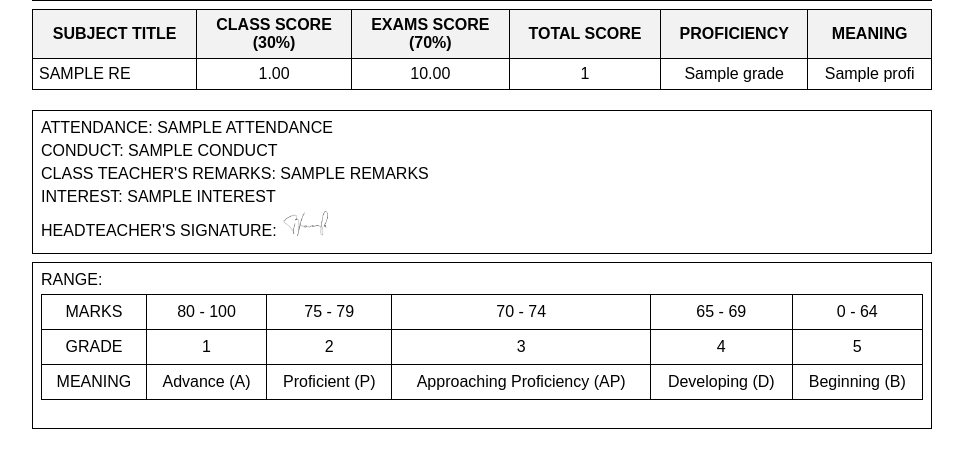
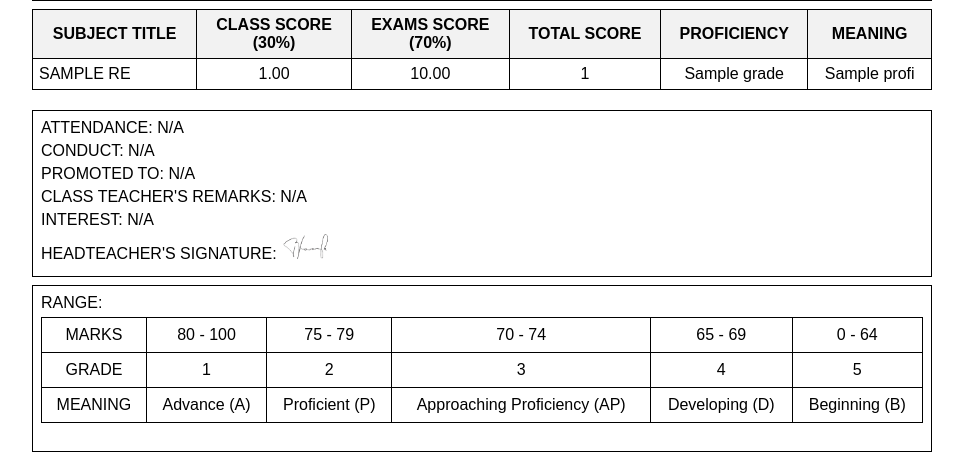
Before and after one commit to GhGuda/cenartechmanagement, a Django app: template templates/student/my_result.html in a window 1280 px wide. Shown: the part 422-894 px from the top of the page, without its empty margins (158-1121 px from the left). Before the commit the page ends 851 px from the top, so only its background shows below. Run offline with Django 5.2, Linux system fonts and the light colour scheme; the template is opened without the code that fills it: most values are stand-ins (such as "Sample title", 1, 10 or a date in 2020).

Commit message:
Bug Fixes & Minor Improvements

```diff
--- a/cenartechapp/hod_views.py
+++ b/cenartechapp/hod_views.py
@@ -1411,6 +1411,10 @@ def promote_students(request):
                     student.overall_total_marks = 0.00
                     student.save()
             else:
+                student.total_marks_term_one = 0.00
+                student.total_marks_term_two = 0.00
+                student.total_marks_term_three = 0.00
+                student.overall_total_marks = 0.00
                 student.promoted_to = student.class_id
                 student.save()
 
--- a/templates/staff/report_card.html
+++ b/templates/staff/report_card.html
@@ -206,6 +206,11 @@
         <div class="footer">
             <div>ATTENDANCE: {{ student.attendance }}</div>
             <div>CONDUCT: {{ student.conduct|upper }}</div>
+            {% if student.overall_total_marks >= term.cutOfPoint %}
+                <div>PROMOTED TO: {{ student.promoted_to|upper }}</div>
+            {% else %}
+                <div>PROMOTED TO: REPEATED</div>
+            {% endif %}
             <div>CLASS TEACHER'S REMARKS: {{ student.remarks|upper }}</div>
             <div>HEADTEACHER'S REMARKS: {{ term.hod_remarks|upper }}</div>
             <div>INTEREST: {{ student.interest|upper }}</div>
--- a/templates/staff/single_repot.html
+++ b/templates/staff/single_repot.html
@@ -198,6 +198,11 @@
         <div class="footer">
             <div>ATTENDANCE: {{ student.attendance }}</div>
             <div>CONDUCT: {{ student.conduct|upper }}</div>
+            {% if student.overall_total_marks >= term.cutOfPoint %}
+                <div>PROMOTED TO: {{ student.promoted_to|upper }}</div>
+            {% else %}
+                <div>PROMOTED TO: REPEATED</div>
+            {% endif %}
             <div>CLASS TEACHER'S REMARKS: {{ student.remarks|upper }}</div>
             <div>HEADTEACHER'S REMARKS: {{ term.hod_remarks|upper }}</div>
             <div>INTEREST: {{ student.interest|upper }}</div>
--- a/templates/student/my_result.html
+++ b/templates/student/my_result.html
@@ -204,10 +204,11 @@
             </table>
         </div>
         <div class="footer">
-            <div>ATTENDANCE: {{ student.attendance|upper }}</div>
-            <div>CONDUCT: {{ student.conduct |upper}}</div>
-            <div>CLASS TEACHER'S REMARKS: {{ student.remarks|upper }}</div>
-            <div>INTEREST: {{ student.interest|upper }}</div>
+            <div>ATTENDANCE: N/A</div>
+            <div>CONDUCT: N/A</div>
+            <div>PROMOTED TO: N/A</div>
+            <div>CLASS TEACHER'S REMARKS: N/A</div>
+            <div>INTEREST: N/A</div>
             <div id="signature-container">
                 HEADTEACHER'S SIGNATURE: <img src="{{schoolweb}}/static//assets/signature.png" class="sign" alt="Headteacher's Signature">
             </div>
```
